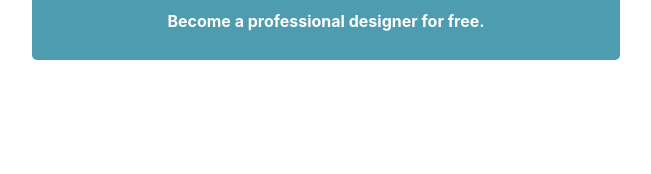
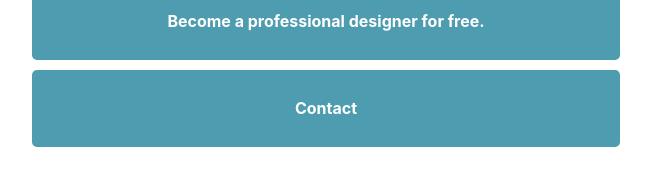
Before and after one commit to mosesojiko/zuri-stage1, a React (Create React App) app: page / in a window 1280 px wide. Shown: the part 694-868 px from the top of the page, without its empty margins (314-965 px from the left). Before the commit the page ends 800 px from the top, so only its background shows below. Built offline with nearby package versions, Linux system fonts and the light colour scheme.

Commit message:
refactor: add link to contact page

```diff
--- a/src/pages/Home.js
+++ b/src/pages/Home.js
@@ -53,7 +53,14 @@ function Home() {
               <p>Become a professional designer for free.</p>
 
       </a>
-    </div>
+       </div>
+
+                  {/* link to contact page*/}
+          <div>
+      <a id="contact" href='/contact' target="_blank">
+              <p>Contact</p>
+      </a>
+       </div>
       </div>
       </div>
     </div>
```
